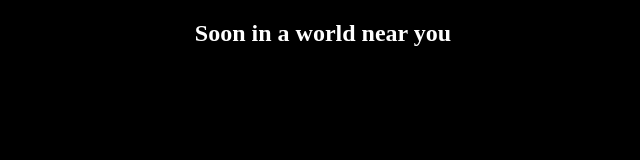
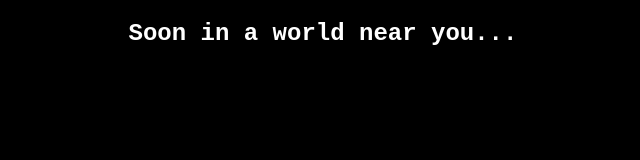
Before and after one commit to JCMSimon/asgrd, a plain HTML site: page index.html in a window 1280 px wide. Shown: the whole page, without its empty margins (317-957 px from the left). Drawn offline with Linux system fonts and the light colour scheme.

Commit message:
Actually Actually Done

```diff
--- a/index.html
+++ b/index.html
@@ -1,12 +1,12 @@
 <!DOCTYPE html>
-<html lang="en">
+<html style="min-height: 100%; margin: 0; background-color: black;" lang="en">
 <head>
     <meta charset="UTF-8">
     <meta http-equiv="X-UA-Compatible" content="IE=edge">
     <meta name="viewport" content="width=device-width, initial-scale=1.0">
     <title>Soon™</title>
 </head>
-<body style="display: flex; justify-content: center; align-items: center; min-height: 100%; margin: 0; background-color: black;">
-    <h2 style="color: white;">Soon in a world near you</h2>
+<body style="display: flex; justify-content: center; align-items: center; min-height: 100%; margin: 0; background-color: black; font-family:'Courier New', Courier, monospace;">
+    <h2 style="color: white;">Soon in a world near you...</h2>
 </body>
 </html>
```
